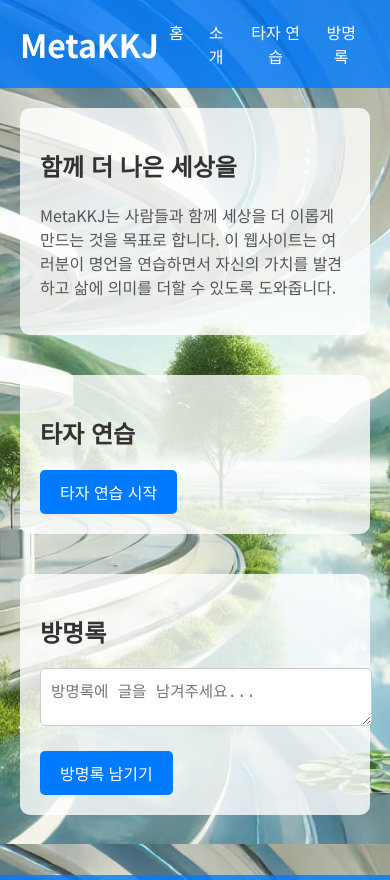
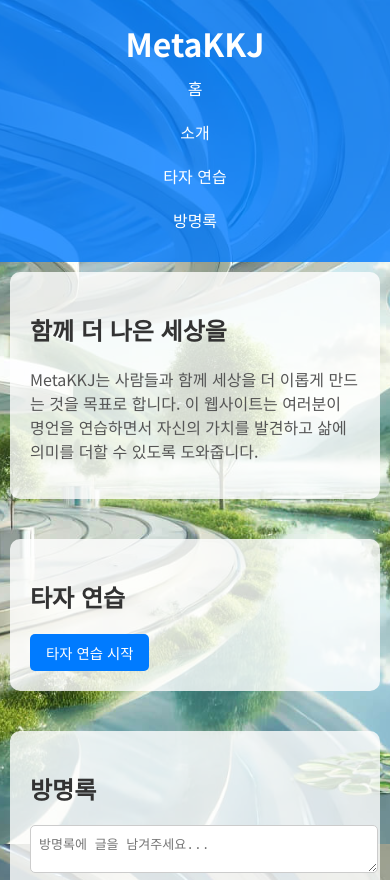
Before and after one commit to MetaKKJ/Metapro1, a plain HTML site: page index.html in a window 390 px wide. Shown: the top 880 px of the page. Drawn offline with Linux system fonts and the light colour scheme.

Commit message:
Update styles.css

```diff
--- a/styles.css
+++ b/styles.css
@@ -115,7 +115,7 @@ section {
     margin-top: 20px;
 }
 
-.start-button, #startPracticeButton, .submit-button {
+.start-button, #startPracticeButton, .submit-button, #favoriteButton {
     padding: 10px 20px;
     font-size: 1em;
     cursor: pointer;
@@ -126,7 +126,7 @@ section {
     transition: background-color 0.3s ease;
 }
 
-.start-button:hover, #startPracticeButton:hover, .submit-button:hover {
+.start-button:hover, #startPracticeButton:hover, .submit-button:hover, #favoriteButton:hover {
     background-color: #0056b3;
 }
 
@@ -142,15 +142,42 @@ footer .container p {
 }
 
 @media (max-width: 600px) {
+    header .container {
+        flex-direction: column;
+    }
+
     header h1 {
         font-size: 2em;
     }
 
+    nav ul {
+        flex-direction: column;
+        align-items: center;
+    }
+
     nav ul li {
-        margin: 0 10px;
+        margin: 10px 0;
     }
 
     nav ul li a {
         font-size: 1em;
     }
+
+    main {
+        padding: 10px;
+    }
+
+    .quote-display {
+        font-size: 1.2em;
+    }
+
+    .quote-input, .guestbook-entry {
+        font-size: 1em;
+        padding: 8px;
+    }
+
+    .start-button, #startPracticeButton, .submit-button, #favoriteButton {
+        padding: 8px 16px;
+        font-size: 0.9em;
+    }
 }
```
